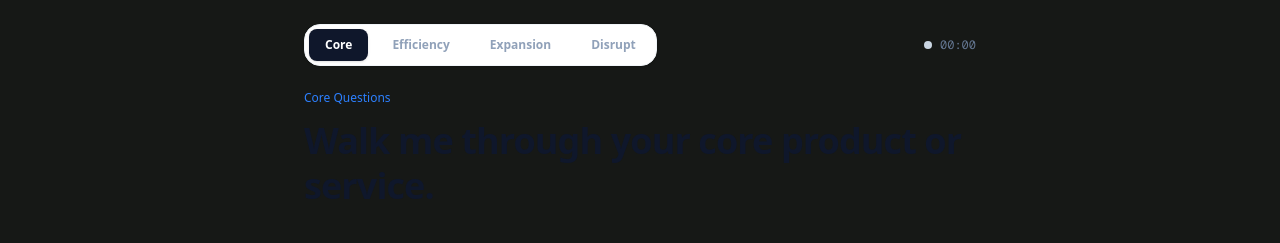
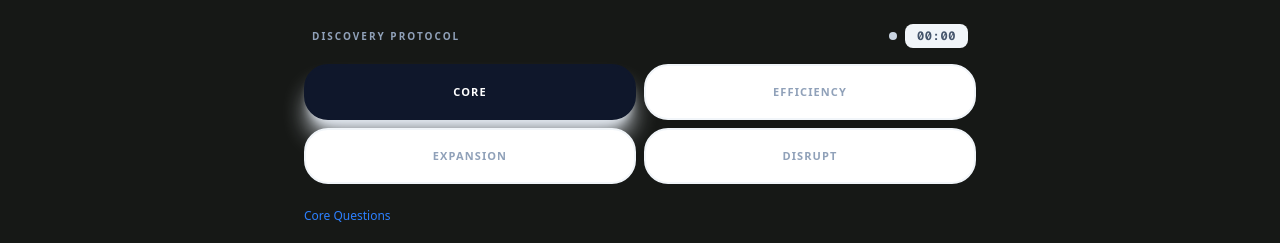
Before and after one commit to sathwikshetty0/mosi, a Next.js app: page /interview/live in a window 1280 px wide. Shown: the top 243 px of the page. Built offline with nearby package versions, Linux system fonts and the light colour scheme; no server answers.

Commit message:
Live Discovery: Updated CEED quadrants to 2x2 grid

```diff
--- a/src/app/interview/live/page.tsx
+++ b/src/app/interview/live/page.tsx
@@ -156,25 +156,31 @@ export default function LiveInterviewPage() {
     <div className="max-w-2xl mx-auto flex flex-col min-h-[calc(100vh-8rem)] relative animate-in fade-in duration-700">
       <input type="file" ref={fileInputRef} className="hidden" onChange={handleFileChange} />
 
-      {/* CEED TAG SELECTOR */}
-      <header className="py-6 flex items-center justify-between shrink-0">
-        <div className="flex items-center gap-2 bg-white p-1 rounded-xl border border-slate-100 shadow-sm">
+      {/* 2X2 CEED QUADRANT SELECTOR */}
+      <header className="py-6 space-y-4 shrink-0">
+        <div className="flex items-center justify-between px-2">
+          <p className="text-[10px] font-black uppercase tracking-[0.2em] text-slate-400">Discovery Protocol</p>
+          <div className="flex items-center gap-2">
+            <div className={cn("w-2 h-2 rounded-full", isRecording && !isPaused ? "bg-red-500 animate-pulse" : "bg-slate-300")} />
+            <span className="text-xs font-mono font-bold text-slate-600 tracking-wider bg-slate-100 px-3 py-1 rounded-lg">{formatDuration(recordingSeconds)}</span>
+          </div>
+        </div>
+
+        <div className="grid grid-cols-2 gap-2">
           {quadrants.map(q => (
             <button
               key={q.id}
               onClick={() => { setActiveQuadrant(q.id); setQuestionIndex(0) }}
               className={cn(
-                "px-4 py-2 rounded-lg text-xs font-semibold transition-all",
-                activeQuadrant === q.id ? 'bg-slate-900 text-white shadow-sm' : 'text-slate-400 hover:text-slate-600'
+                "h-14 rounded-2xl text-[11px] font-black uppercase tracking-widest transition-all border-2 text-center flex items-center justify-center gap-2",
+                activeQuadrant === q.id
+                  ? 'bg-slate-900 text-white border-slate-900 shadow-xl shadow-slate-200'
+                  : 'bg-white text-slate-400 border-slate-100 hover:border-slate-300 hover:text-slate-600'
               )}
             >
               {q.id}
             </button>
           ))}
-        </div>
-        <div className="flex items-center gap-2">
-          <div className={cn("w-2 h-2 rounded-full", isRecording && !isPaused ? "bg-red-500 animate-pulse" : "bg-slate-300")} />
-          <span className="text-xs font-mono text-slate-500">{formatDuration(recordingSeconds)}</span>
         </div>
       </header>
 
```
